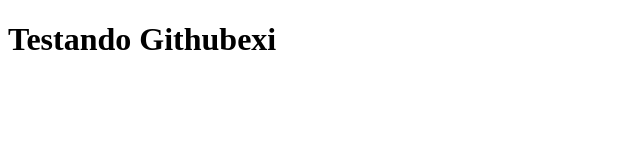
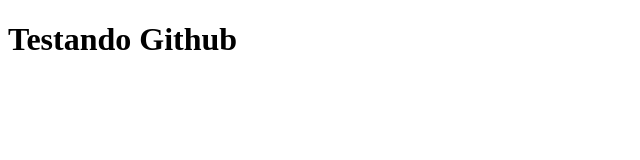
Before and after one commit to FelipeLRomao/Teste-Github, a plain HTML site: page index.html in a window 1280 px wide. Shown: the full height of the page, 0-640 px from the left. Drawn offline with Linux system fonts and the light colour scheme.

Commit message:
atualizando

```diff
--- a/index.html
+++ b/index.html
@@ -7,6 +7,6 @@
     <title>Document</title>
 </head>
 <body>
-    <h1>Testando  Githubexi</h1>
+    <h1>Testando  Github</h1>
 </body>
 </html>
```
